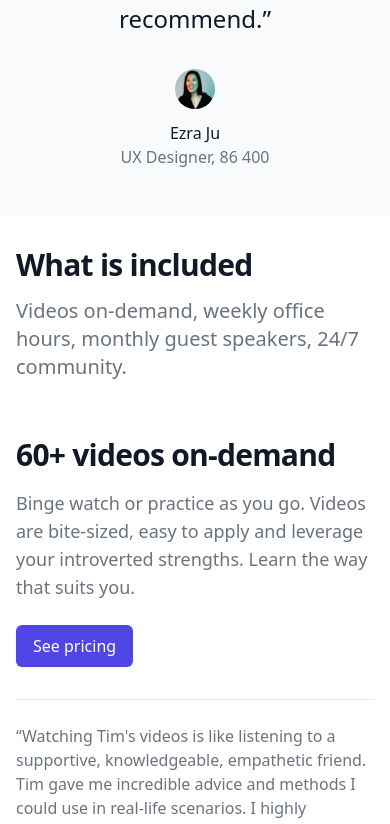
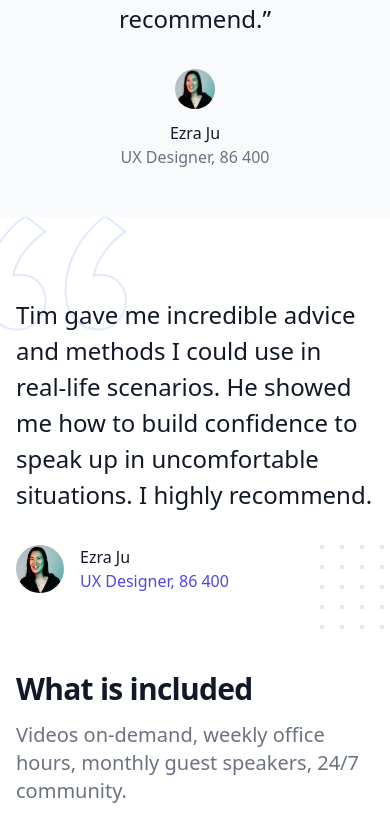
Before and after one commit to timyeothequietachievr/website, a Next.js app: page / in a window 390 px wide. Shown: the part 2696-3520 px from the top of the page. Built offline with nearby package versions, Linux system fonts and the light colour scheme; a web font is replaced by a local one.

Commit message:
content (big testimonial)

```diff
--- a/components/TestimonialCentered.jsx
+++ b/components/TestimonialCentered.jsx
@@ -6,7 +6,7 @@ export default function Example() {
 
 
           <div className="relative">
-            <p class="mt-2 text-center text-3xl font-extrabold leading-8 tracking-tight text-gray-900 sm:text-4xl">What people are saying</p>
+            <p class="mt-2 text-center text-3xl font-bold leading-8 tracking-tight text-gray-900 sm:text-4xl">What people are saying</p>
             <blockquote className="mt-10">
               <div className="max-w-3xl mx-auto text-center text-2xl leading-9 font-medium text-gray-900">
                 <p>
--- a/components/TestimonialLargeAvatar.jsx
+++ b/components/TestimonialLargeAvatar.jsx
@@ -74,8 +74,7 @@ export default function Example() {
               <blockquote className="relative">
                 <div className="text-2xl leading-9 font-medium text-gray-900">
                   <p>
-                    Lorem ipsum dolor sit amet consectetur adipisicing elit. Nemo expedita voluptas culpa sapiente alias
-                    molestiae. Numquam corrupti in laborum sed rerum et corporis.
+                    Tim gave me incredible advice and methods I could use in real-life scenarios. He showed me how to build confidence to speak up in uncomfortable situations. I highly recommend.
                   </p>
                 </div>
                 <footer className="mt-8">
@@ -83,13 +82,13 @@ export default function Example() {
                     <div className="flex-shrink-0 lg:hidden">
                       <img
                         className="h-12 w-12 rounded-full"
-                        src="https://images.unsplash.com/photo-1494790108377-be9c29b29330?ixlib=rb-1.2.1&ixid=eyJhcHBfaWQiOjEyMDd9&auto=format&fit=facearea&facepad=2&w=256&h=256&q=80"
+                        src="src/profile-ezra.jpg?ixlib=rb-1.2.1&ixid=eyJhcHBfaWQiOjEyMDd9&auto=format&fit=facearea&facepad=2&w=256&h=256&q=80"
                         alt=""
                       />
                     </div>
                     <div className="ml-4 lg:ml-0">
-                      <div className="text-base font-medium text-gray-900">Judith Black</div>
-                      <div className="text-base font-medium text-indigo-600">CEO, Tuple</div>
+                      <div className="text-base font-medium text-gray-900">Ezra Ju</div>
+                      <div className="text-base font-medium text-indigo-600">UX Designer, 86 400</div>
                     </div>
                   </div>
                 </footer>
--- a/pages/index.jsx
+++ b/pages/index.jsx
@@ -8,7 +8,7 @@ import Pricing from '../components/Pricing'
 import WhatDoYouGet from '../components/WhatDoYouGet'
 import Testimonials from '../components/Testimonials'
 import TestimonialCentered from '../components/TestimonialCentered'
-/* import TestimonialLargeAvatar from '../components/TestimonialLargeAvatar' */
+import TestimonialLargeAvatar from '../components/TestimonialLargeAvatar'
 
 export default function IndexPage() {
   return (
@@ -17,6 +17,7 @@ export default function IndexPage() {
       <BeingIntrovertHard />
       <WhatYouWillLearn />
       <TestimonialCentered />
+      <TestimonialLargeAvatar />
       <WhatIsIncluded />
       <Feature1 />
       <Feature2 />
```
